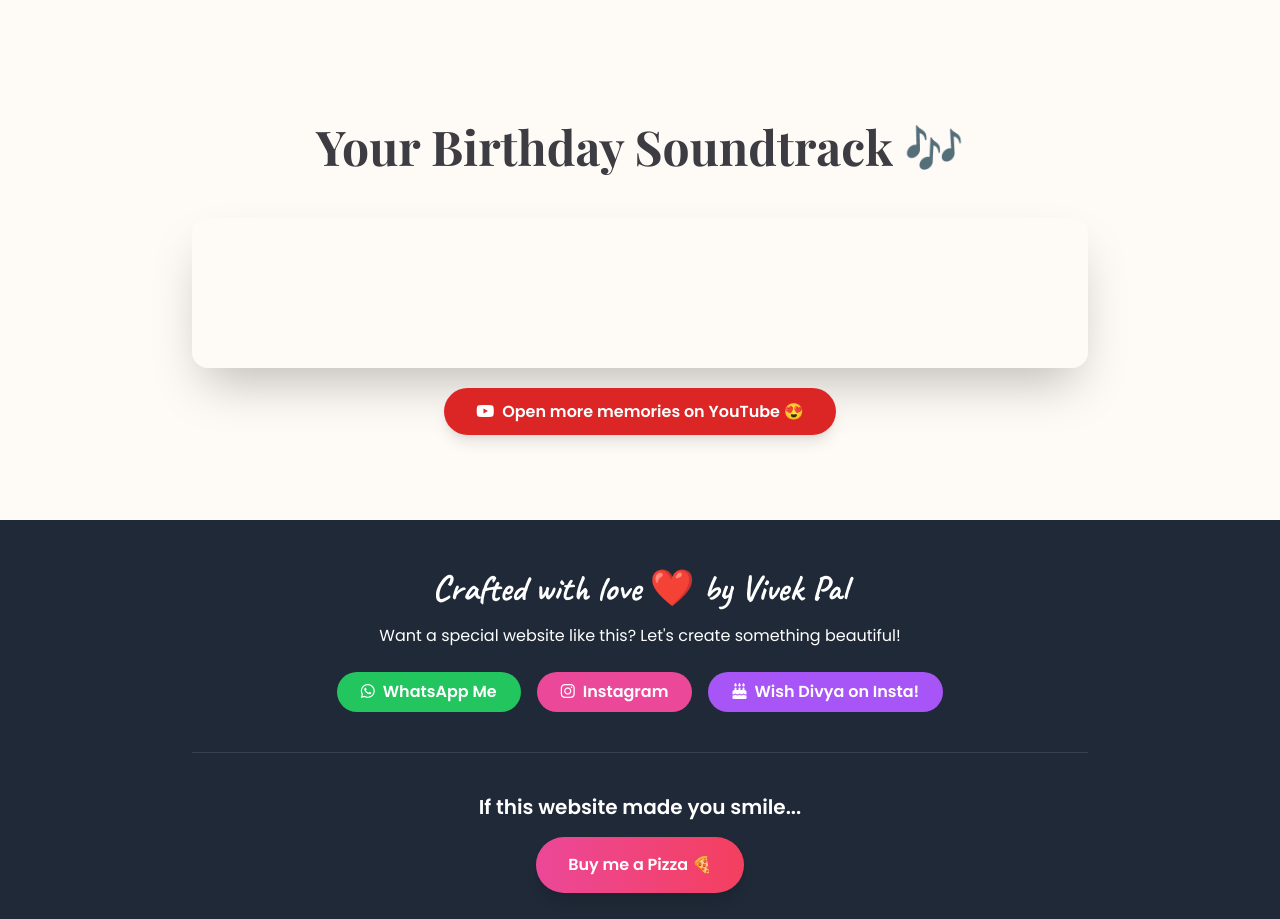
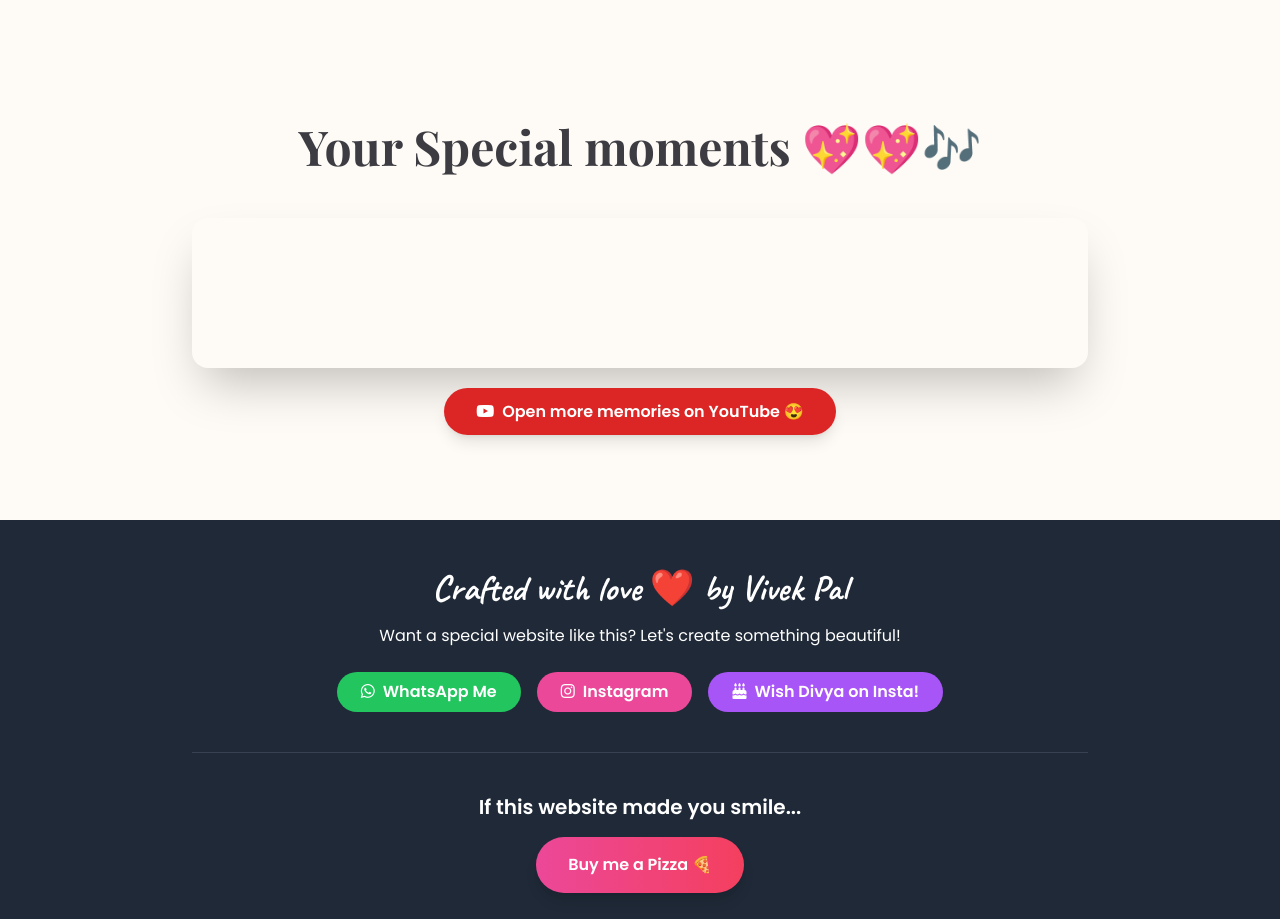
Before and after one commit to AVPXM8/BirthdayWish, a plain HTML site: page index.html in a window 1280 px wide. Shown: the part 4380-5299 px from the top of the page. Drawn offline with nearby package versions, Linux system fonts and the light colour scheme; grey boxes are pictures that could not be loaded.

Commit message:
Edited messeges

```diff
--- a/index.html
+++ b/index.html
@@ -129,7 +129,7 @@
     <!-- YouTube Playlist Section -->
     <section id="video" class="py-24 px-6">
         <div class="container mx-auto text-center max-w-4xl">
-            <h2 class="font-playfair text-4xl md:text-5xl mb-12">Your Birthday Soundtrack 🎶</h2>
+            <h2 class="font-playfair text-4xl md:text-5xl mb-12">Your Special moments 💖💖🎶</h2>
             <div class="aspect-w-16 aspect-h-9 rounded-2xl overflow-hidden shadow-2xl">
                 <iframe src="https://www.youtube.com/embed/i4uCLfZVDs4?list=PLPjoSCg1tarU8tp-kURB3M-wSgHkdW6xo" title="YouTube video player" frameborder="0" allow="accelerometer; autoplay; clipboard-write; encrypted-media; gyroscope; picture-in-picture" allowfullscreen></iframe>
             </div>
```
